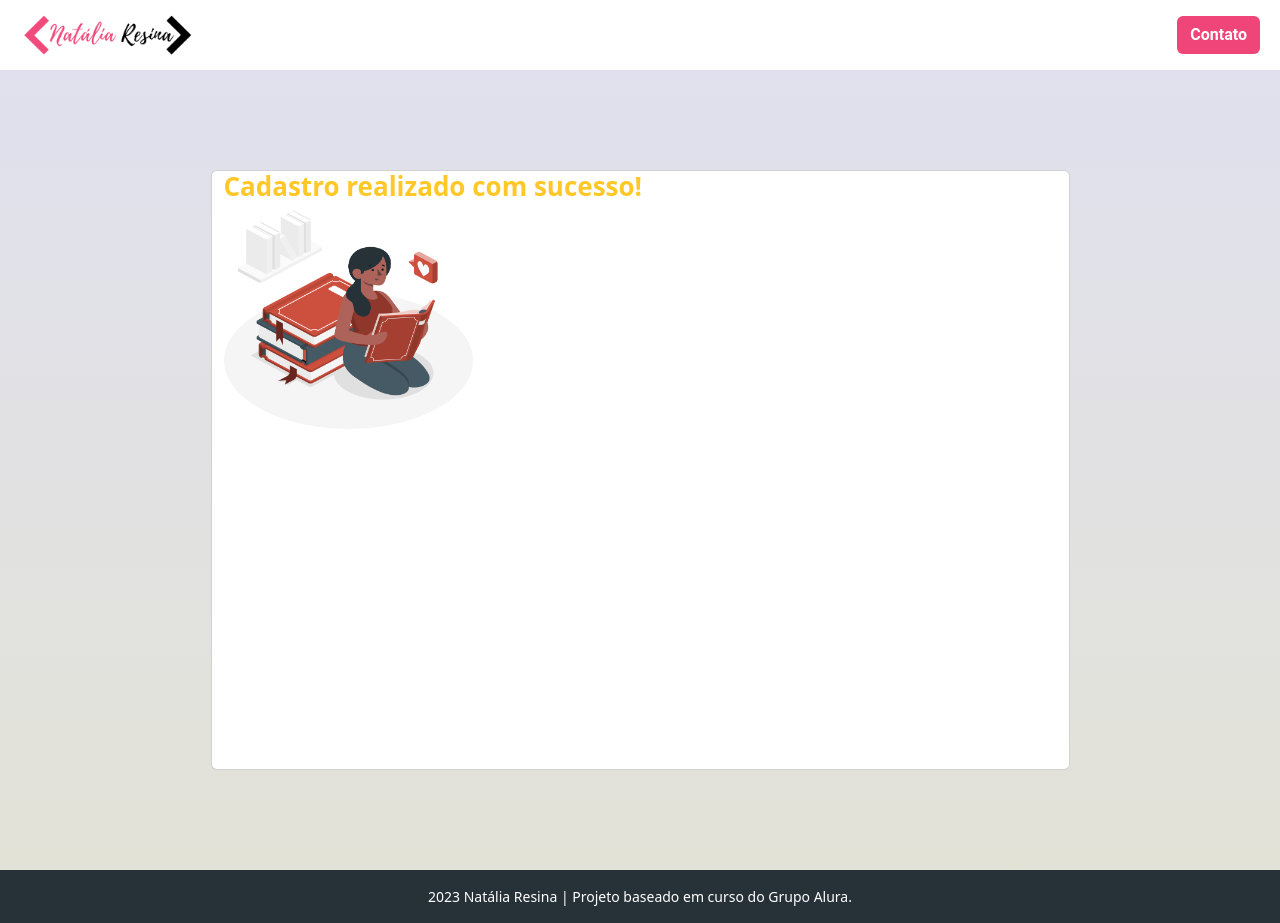
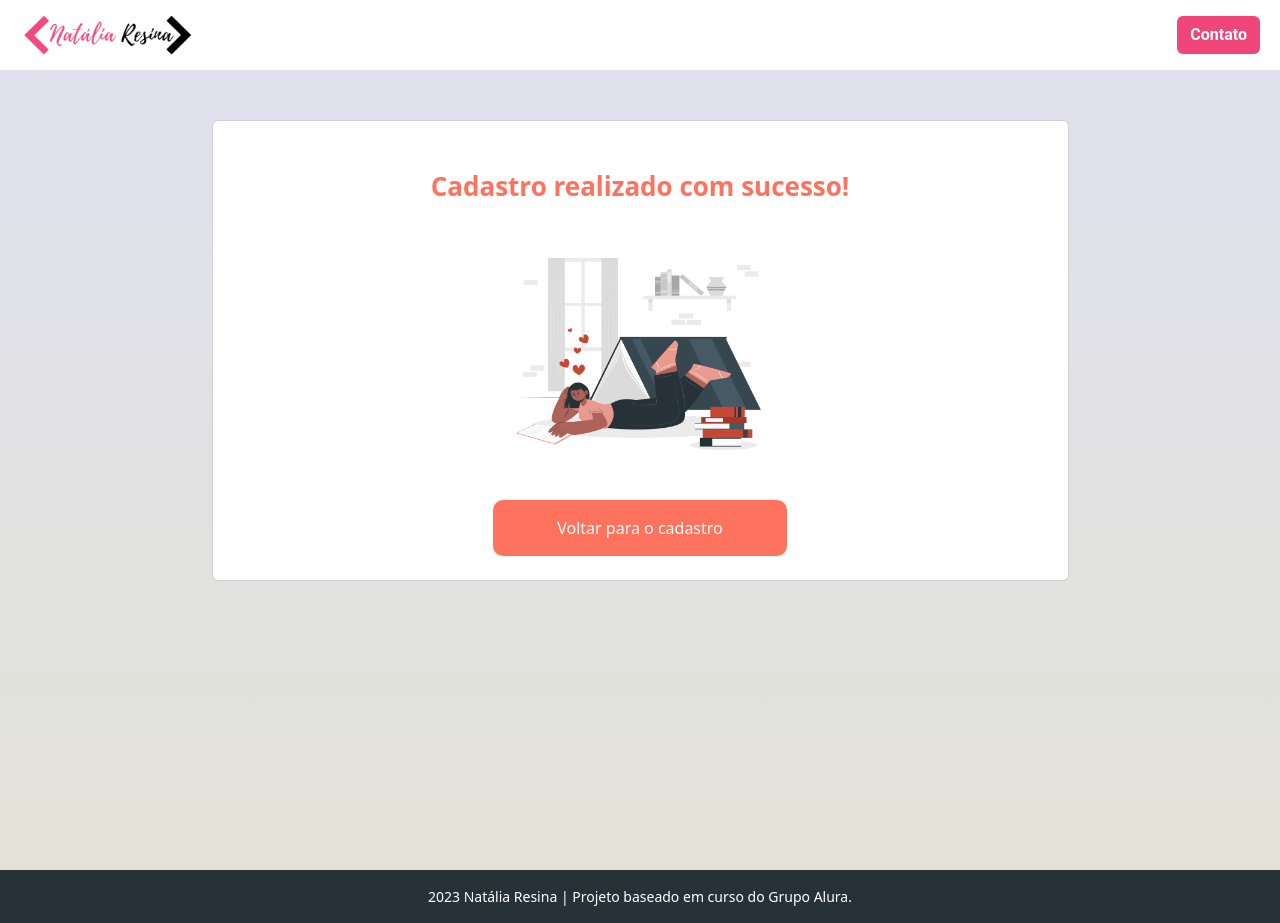
Before and after one commit to natalia-r-l/Angular-Formulario-Template, an Angular app: page /sucesso in a window 1280 px wide. Built offline with nearby package versions, Linux system fonts and the light colour scheme.

Commit message:
layout página de sucesso de cadastro

```diff
--- a/src/app/cadastro/cadastro.component.css
+++ b/src/app/cadastro/cadastro.component.css
@@ -16,7 +16,9 @@
   font-style: normal;
   font-weight: 700;
   font-size: 26px;
-  color: var(--vermelho)
+  color: var(--vermelho);
+  margin-bottom: 30px ;
+
 }
 
 
@@ -46,6 +48,11 @@
   align-items: center;
 }
 
+.alura__books{
+  margin-top: 10px;
+  font-size: 30px;
+  font-weight: 800;
+}
 
 .formulario__botao {
   background: var(--vermelho);
--- a/src/app/cadastro/cadastro.component.html
+++ b/src/app/cadastro/cadastro.component.html
@@ -1,6 +1,9 @@
 <main class="container-fluid">
   <div class="row">
     <div class="principal col-lg-6">
+      <div class="alura__books">
+        Bem vinda/o ao Alura Books
+      </div>
       <h2 class="principal__titulo">Faça o seu cadastro</h2>
       <form
         class="principal__formulario"
@@ -321,10 +324,8 @@
             </select>
           </div>
         </div>
-
-
         <div class="botao ">
-          <button type="submit" class="formulario__botao">
+          <button type="submit" class="formulario__botao" routerLink="/listNotes">
             Enviar formulário
           </button>
         </div>
--- a/src/app/sucesso-cadastro/sucesso-cadastro.component.css
+++ b/src/app/sucesso-cadastro/sucesso-cadastro.component.css
@@ -6,15 +6,32 @@
 }
 
 .card{
-  margin: 100px 0px 100px 0px;
+  margin: 50px 0px 50px 0px;
+  height: fit-content;
 }
 
 .ilustracao{
   max-width: 30%;
+  margin-bottom: 20px;
 }
 
 .principal__titulo {
   font-weight: 700;
   font-size: 26px;
-  color: var(--laranja)
+  color: var(--vermelho);
+  margin-top: 50px;
 }
+
+.formulario__botao {
+  background: var(--vermelho);
+  padding: 1em 4em;
+  font-weight: 500;
+  font-size: 16px;
+  border: none;
+  color: var(--branco);
+  cursor: pointer;
+  display: flex;
+  flex-direction: column;
+  border-radius: 10px;
+  margin-top: 30px;
+}
--- a/src/app/sucesso-cadastro/sucesso-cadastro.component.html
+++ b/src/app/sucesso-cadastro/sucesso-cadastro.component.html
@@ -1,9 +1,14 @@
-<div class="container-fluid d-flex justify-content-center ">
+<div class="container-fluid d-flex justify-content-center">
     <div class="cadastro row">
-        <div class="card col-12">
-            <h2 class="principal__titulo d-flex text-center">Cadastro realizado com sucesso!</h2>
-            <img src="./assets/img/ilustra-sucesso.png" alt="Ilustração de mulher lendo um livro"
-                class="ilustracao">
+        <div class="card col-12 d-flex align-items-center">
+            <h2 class="principal__titulo text-center">Cadastro realizado com sucesso!</h2>
+            <img src="./assets/img/success.png" alt="Ilustração de mulher lendo um livro"
+                class="ilustracao mt-5">
+                <div class="botao ">
+                    <button class="formulario__botao mb-4" routerLink="/cadastro">
+                      Voltar para o cadastro
+                    </button>
+                </div>
         </div>
     </div>
 </div>
--- a/src/app/sucesso-cadastro/sucesso-cadastro.component.ts
+++ b/src/app/sucesso-cadastro/sucesso-cadastro.component.ts
@@ -1,5 +1,5 @@
 import { Component, OnInit } from '@angular/core';
-
+import { Router } from '@angular/router';
 @Component({
   selector: 'app-sucesso-cadastro',
   templateUrl: './sucesso-cadastro.component.html',
@@ -7,7 +7,9 @@ import { Component, OnInit } from '@angular/core';
 })
 export class SucessoCadastroComponent implements OnInit {
 
-  constructor() { }
+  constructor(
+    private router: Router,
+  ) { }
 
   ngOnInit(): void {
   }
```
Also changed, not shown: src/assets/img/ilustra-sucesso.png (deleted), src/assets/img/success.png (added).
